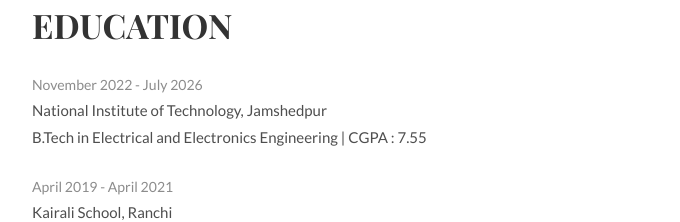
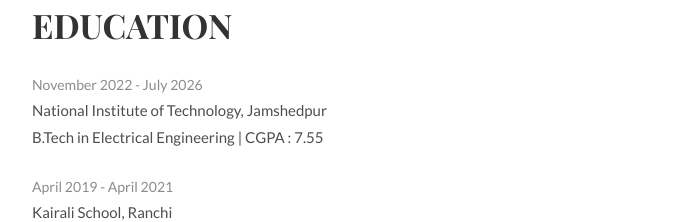
Before and after one commit to arpitak11/portfolio-web, a plain HTML site: page index.html in a window 1280 px wide. Shown: the part 880-1102 px from the top of the page, without its empty margins (297-977 px from the left). Drawn offline with Linux system fonts and the light colour scheme.

Commit message:
Update index.html

```diff
--- a/index.html
+++ b/index.html
@@ -84,7 +84,7 @@
 			<ul class="award-list list-flat">
 				<li>November 2022 - July 2026</li>
 				<li>National Institute of Technology, Jamshedpur</li>
-				<li>B.Tech in Electrical and Electronics Engineering | CGPA : 7.55</li>
+				<li>B.Tech in Electrical Engineering | CGPA : 7.55</li>
 			</ul>
 			<ul class="award-list list-flat">
 				<li>April 2019 - April 2021</li>
```
